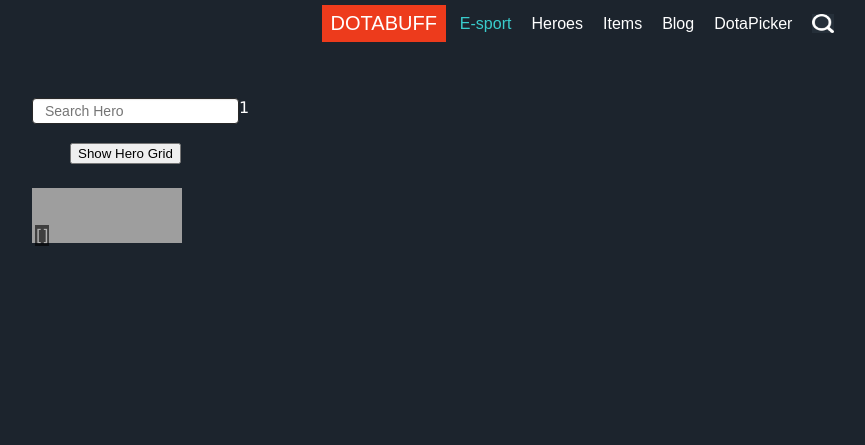
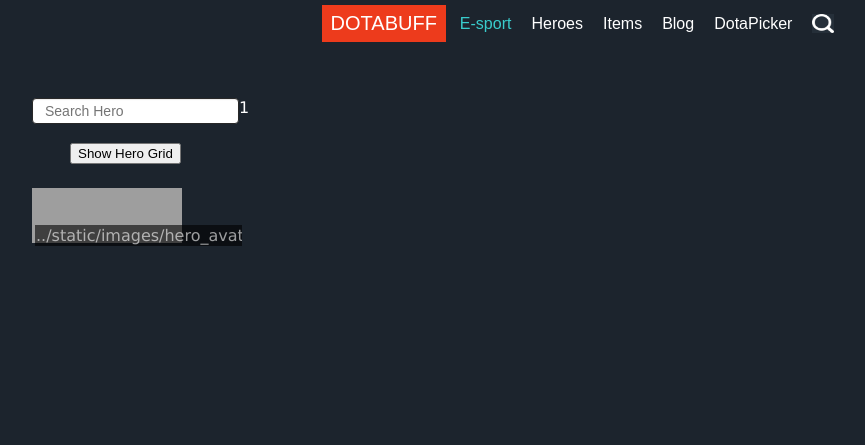
Before and after one commit to hardlanebakura/OnlineParser, a Flask app: template Templates/dotapicker.html in a window 1280 px wide. Shown: the top 445 px of the page, without its empty margins (19-884 px from the left). Run offline with Flask 2, Linux system fonts and the light colour scheme; the template is opened without the code that fills it: most values are stand-ins (such as "Sample title", 1, 10 or a date in 2020); grey boxes are pictures that could not be loaded.

Commit message:
committing before upload

```diff
--- a/Templates/dotapicker.html
+++ b/Templates/dotapicker.html
@@ -45,10 +45,10 @@
                     {% if heroes[i]|length > 22 %}
                         {% set k = heroes[i].split("/hero_avatars/")[1] %}
                     {% endif %}
-                    {% set d = '../static/images/hero_avatars/' + heroes[i] if k is not defined else heroes[i] %}
+                    {% set d = '../static/images/hero_avatars/' + heroes[i] if k is not defined else url_for('static', filename = '/images/hero_avatars/' + heroes[i] ) %}
                     <img class = "dotapicker_hero_img" src = "{{ d }}">
                     <div class = "hero_grid_title subtitle">
-                        {{ heroes[i].split(".png")[0] }}
+                        {{ d }}
                     </div>
                     <div class = "dotapicker_hero_options">
                         <div class = "dotapicker_hero_option_1">
```
